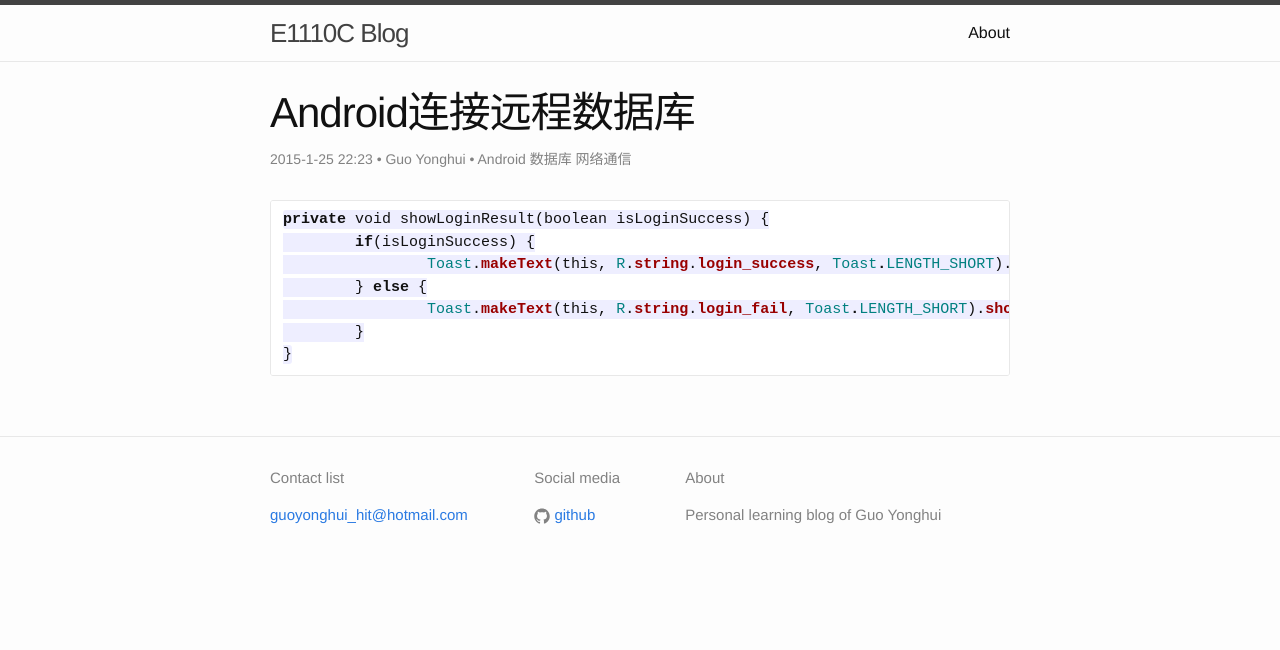
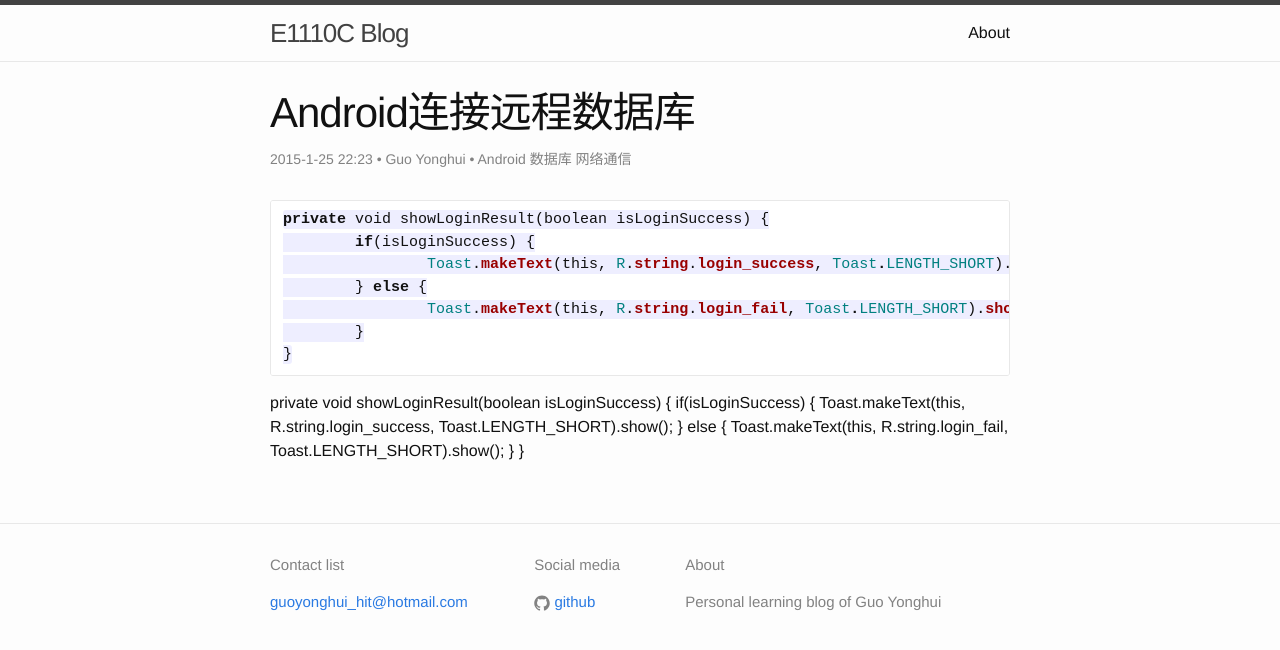
Before and after one commit to E1110CNotFound/E1110CNotFound.github.io, a Jekyll site: the page built from _posts/2015-01-25-Android连接远程数据库.markdown, in a window 1280 px wide. Shown: the top 650 px of the page. Built offline with Jekyll 4.4.1, drawn with Linux system fonts in a browser that asks for light colours.

Commit message:
commit a blog

````diff
--- a/_posts/2015-01-25-Android连接远程数据库.markdown
+++ b/_posts/2015-01-25-Android连接远程数据库.markdown
@@ -14,3 +14,11 @@ private void showLoginResult(boolean isLoginSuccess) {
 	}
 }
 ```
+
+private void showLoginResult(boolean isLoginSuccess) {
+	if(isLoginSuccess) {
+		Toast.makeText(this, R.string.login_success, Toast.LENGTH_SHORT).show();
+	} else {
+		Toast.makeText(this, R.string.login_fail, Toast.LENGTH_SHORT).show();
+	}
+}
````
